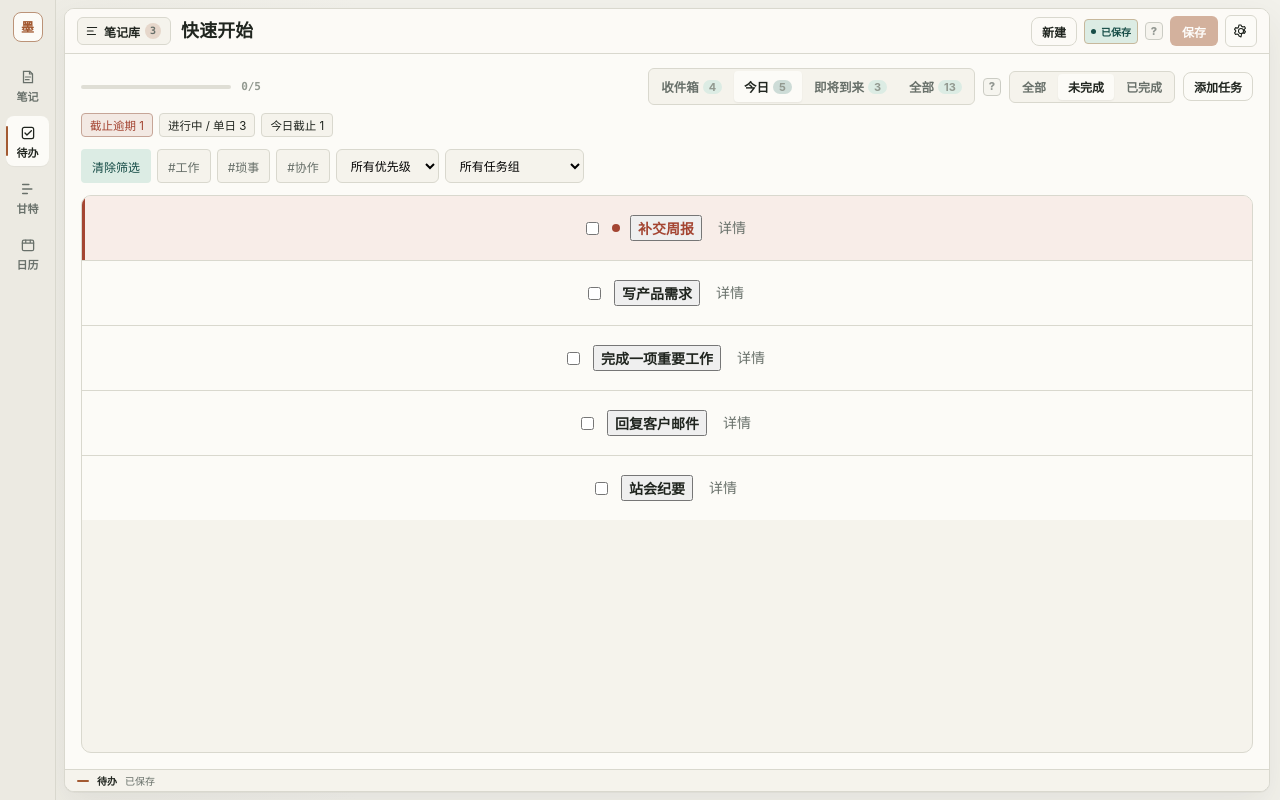
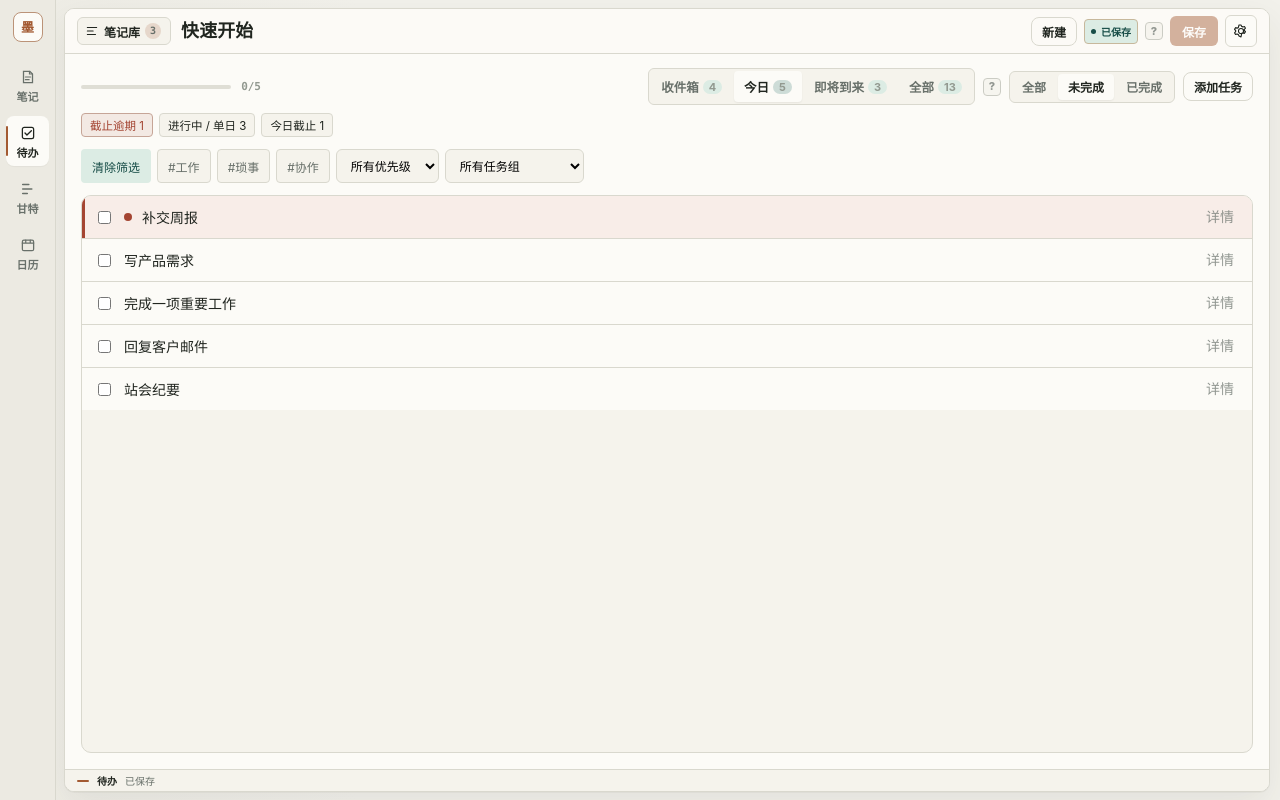
Before and after one commit to ZC-eto/notepluse, a Vue app: page / in a window 1280 px wide. Built offline with nearby package versions, Linux system fonts and the light colour scheme.

Commit message:
fix(ui): left-align todo rows + gantt detail-only dates (v0.7.9)
Todo titles no longer render as centered pills. Gantt drops the always-on bottom date roster; dates live only in the selected-task panel with close/Esc/reclick exit.

```diff
--- a/package.json
+++ b/package.json
@@ -1,6 +1,6 @@
 {
   "name": "md-workspace",
-  "version": "0.7.8",
+  "version": "0.7.9",
   "description": "Markdown 工作台：本地笔记 + 显式待办语法驱动的待办/甘特投影",
   "type": "module",
   "scripts": {
--- a/public/plugin.json
+++ b/public/plugin.json
@@ -4,7 +4,7 @@
   "title": "Markdown 工作台",
   "description": "本地 Markdown 工作台：文件夹·全局待办·甘特/日历·设置与撤销",
   "author": "ZTools Plugin",
-  "version": "0.7.8",
+  "version": "0.7.9",
   "main": "index.html",
   "preload": "preload/services.js",
   "logo": "logo.png",
--- a/src/styles/main.css
+++ b/src/styles/main.css
@@ -677,12 +677,14 @@ input, textarea {
 }
 .todo-row {
   display: flex;
-  align-items: center;
-  justify-content: space-between;
-  gap: 12px;
-  padding: 12px 14px;
+  flex-direction: column;
+  align-items: stretch;
+  justify-content: flex-start;
+  gap: 0;
+  padding: 0;
   border-bottom: 1px solid var(--line);
   background: var(--surface);
+  text-align: left;
 }
 .todo-row:last-child { border-bottom: 0; }
 .todo-row.done .todo-title {
@@ -692,13 +694,22 @@ input, textarea {
 .todo-main {
   display: flex;
   align-items: center;
+  justify-content: flex-start;
   gap: 10px;
   min-width: 0;
   flex: 1;
+  text-align: left;
 }
 .todo-title {
+  border: 0;
+  background: transparent;
+  box-shadow: none;
+  padding: 0;
+  margin: 0;
   font-size: 14px;
-  font-weight: 550;
+  font-weight: 500;
+  color: var(--ink);
+  text-align: left;
   overflow: hidden;
   text-overflow: ellipsis;
   white-space: nowrap;
@@ -2419,25 +2430,46 @@ input, textarea {
   filter: brightness(1.05);
 }
 
-/* Todo progressive disclosure */
+/* Todo progressive disclosure — plain left list, not centered pills */
 .todo-row {
   display: flex;
   flex-direction: column;
+  align-items: stretch;
+  justify-content: flex-start;
   gap: 0;
+  width: 100%;
+  text-align: left;
 }
 .todo-row-main {
   display: flex;
   align-items: center;
+  justify-content: flex-start;
   gap: 10px;
+  width: 100%;
   min-height: 40px;
+  padding: 10px 12px;
+  text-align: left;
 }
 .todo-row-main .todo-title {
-  flex: 1;
-  min-width: 0;
-  font-weight: 600;
+  flex: 1 1 auto;
+  min-width: 0;
+  margin: 0;
+  padding: 0;
+  border: 0;
+  border-radius: 0;
+  background: transparent;
+  box-shadow: none;
+  color: var(--ink);
+  font-size: 14px;
+  font-weight: 500;
+  text-align: left;
   overflow: hidden;
   text-overflow: ellipsis;
   white-space: nowrap;
+  cursor: pointer;
+}
+.todo-row-main .todo-title:hover {
+  color: var(--accent-ink);
 }
 .todo-dot-overdue {
   width: 8px;
@@ -2447,18 +2479,22 @@ input, textarea {
   flex-shrink: 0;
 }
 .todo-row-detail {
-  padding: 0 0 10px 32px;
-  display: flex;
-  flex-wrap: wrap;
+  padding: 0 12px 12px 36px;
+  display: flex;
+  flex-direction: column;
+  flex-wrap: nowrap;
   gap: 8px;
-  align-items: center;
+  align-items: stretch;
+  text-align: left;
 }
 .todo-expand-btn {
+  flex: 0 0 auto;
   border: 0;
   background: transparent;
   color: var(--muted);
   font-size: 12px;
   padding: 4px 6px;
+  margin-left: auto;
 }
 .todo-expand-btn:hover { color: var(--ink); }
 
@@ -4226,3 +4262,136 @@ html.mini-mode body {
 .todo-row-main {
   justify-content: flex-start;
 }
+
+/* ========================================================================== */
+/* v0.7.9 — todo left list + gantt detail-only dates (no always-on bottom)    */
+/* ========================================================================== */
+
+.todo-list {
+  text-align: left;
+}
+
+.todo-list .todo-row,
+.todo-list .todo-row-main {
+  display: flex !important;
+  width: 100% !important;
+  max-width: none !important;
+  text-align: left !important;
+}
+
+.todo-list .todo-row {
+  flex-direction: column !important;
+  align-items: stretch !important;
+  justify-content: flex-start !important;
+}
+
+.todo-list .todo-row-main {
+  flex-direction: row !important;
+  align-items: center !important;
+  justify-content: flex-start !important;
+  gap: 10px !important;
+  padding: 10px 12px !important;
+}
+
+/* Kill any accidental pill chrome on the title button */
+.todo-list .todo-title,
+.todo-list button.todo-title {
+  display: block !important;
+  flex: 1 1 auto !important;
+  width: auto !important;
+  max-width: none !important;
+  margin: 0 !important;
+  padding: 0 !important;
+  border: 0 !important;
+  border-radius: 0 !important;
+  background: transparent !important;
+  box-shadow: none !important;
+  color: var(--ink) !important;
+  font-weight: 500 !important;
+  text-align: left !important;
+  justify-self: start !important;
+  align-self: center !important;
+}
+
+.todo-list .todo-expand-btn {
+  margin-left: auto !important;
+  opacity: 0.72;
+}
+
+.todo-list .todo-row:hover .todo-expand-btn {
+  opacity: 1;
+}
+
+/* Gantt: never pin a full task-date roster under the board */
+.gantt-dates {
+  display: none !important;
+}
+
+.gantt-task-panel {
+  flex-shrink: 0;
+  margin-top: 10px;
+  border: 1px solid var(--line);
+  border-radius: 10px;
+  background: color-mix(in srgb, var(--surface) 94%, var(--surface-2));
+  box-shadow: var(--shadow);
+  overflow: auto;
+  max-height: min(46vh, 420px);
+}
+
+.gantt-panel-head {
+  display: flex;
+  align-items: center;
+  justify-content: space-between;
+  gap: 10px;
+  padding: 10px 12px 0;
+}
+
+.gantt-panel-title {
+  min-width: 0;
+  font-size: 14px;
+  font-weight: 650;
+  overflow: hidden;
+  text-overflow: ellipsis;
+  white-space: nowrap;
+}
+
+.gantt-panel-dates {
+  display: flex;
+  flex-wrap: wrap;
+  align-items: flex-end;
+  gap: 8px 10px;
+  padding: 10px 12px 4px;
+  border-bottom: 1px solid color-mix(in srgb, var(--line) 80%, transparent);
+}
+
+.gantt-date-field {
+  display: flex;
+  flex-direction: column;
+  gap: 4px;
+  min-width: 0;
+  font-size: 11px;
+  color: var(--muted);
+}
+
+.gantt-date-field .date-input {
+  min-width: 132px;
+}
+
+.gantt-task-panel-actions {
+  display: flex;
+  justify-content: flex-end;
+  gap: 8px;
+  padding: 0 12px 12px;
+}
+
+.gantt-stage {
+  flex: 1 1 auto;
+  min-height: 0;
+}
+
+/* Selected bar cue */
+.gantt-bar.selected,
+.gantt-milestone.selected {
+  outline: 2px solid color-mix(in srgb, var(--workline, var(--accent)) 70%, white);
+  outline-offset: 1px;
+}
```
Also changed, not shown: src/views/GanttView.vue (+67 -20 lines), 1 other file (tests, documents, lock files or other folders).
